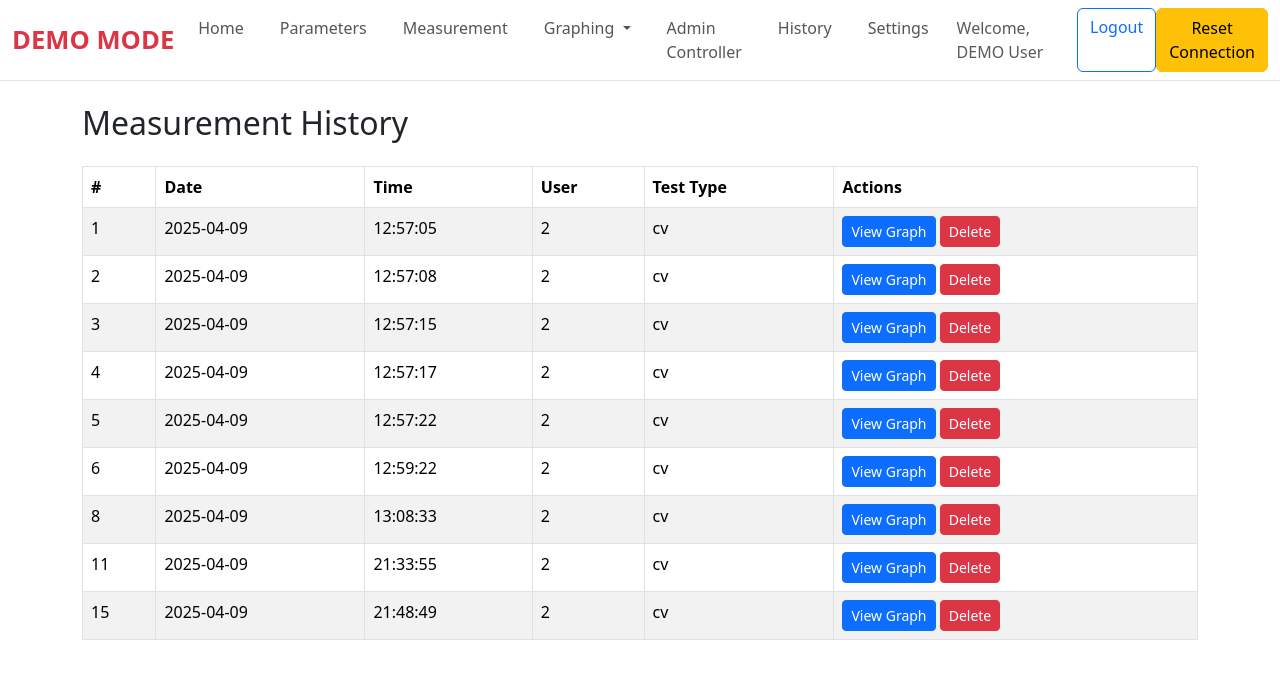
After one commit to RodolfoBaez/testingV2, a Flask app: page /history in a window 1280 px wide. The commit adds this page. Shown: the top 679 px of the page. Run offline with Flask 3, Linux system fonts and the light colour scheme; a user stored in the database is signed in; data comes from the database, SQL or seed files in the repository.

Commit message:
User settings and history page

```diff
--- a/Version2/main.py
+++ b/Version2/main.py
@@ -1,7 +1,7 @@
 import os
 from flask import Flask, render_template, request, redirect, url_for, flash, session
 from controller import controller
-from database import init_db, add_user, get_user_by_id, get_user_by_email, add_measurement
+from database import init_db, add_user, get_user_by_id, get_user_by_email, add_measurement, get_measurements
 from simulated_visacon import SimulatedVisaCon
 import sqlite3
 import csv
@@ -136,7 +136,7 @@ def measurement():
                 # Perform measurement and save to CSV
                 if measurement_type == "cv":
                     ctrl.single_config()
-                    ctrl.init_sweep()
+                    ctrl.sweep_measure()
                     data = ctrl.read_data()
                     if data:
                         ctrl.mkcsv(data)
@@ -193,116 +193,133 @@ def wizard():
         # Get the controller instance
         ctrl = get_controller()
 
-    # C-V Measurement #################################################################################################################
         if request.method == "POST":
             action = request.form.get("action")
-            if action == "set_mode":
-                # Set the machine mode based on user selection
-                mode = request.form.get("mode")
-                if mode == "ct":
-                    ctrl.set_ctfunc()  # Set to C-T mode
-                    flash("Machine set to C-T mode successfully!", "success")
-                elif mode == "cgt":
-                    ctrl.set_cgtfunc()  # Set to C-G-T mode
-                    flash("Machine set to C-G-T mode successfully!", "success")
-                else:
-                    flash("Invalid mode selected.", "error")
-            elif action == "set_connection_mode":
-                # Set the connection mode based on user selection
-                connection_mode = request.form.get("connection_mode")
-                if connection_mode == "float":
-                    ctrl.set_float()  # Set to Float mode
-                    flash("Connection set to Float mode successfully!", "success")
-                elif connection_mode == "ground":
-                    ctrl.set_ground()  # Set to Ground mode
-                    flash("Connection set to Ground mode successfully!", "success")
-                else:
-                    flash("Invalid connection mode selected.", "error")
-            elif action == "set_cable_length":
-                # Set the cable length based on user selection
-                cable_length = request.form.get("cable_length")
-                if cable_length == "1":
-                    ctrl.set_cable_1()  # Set to 0 meters
-                    flash("Cable length set to 0 meters successfully!", "success")
-                elif cable_length == "2":
-                    ctrl.set_cable_2()  # Set to 1 meter
-                    flash("Cable length set to 1 meter successfully!", "success")
-                else:
-                    flash("Invalid cable length selected.", "error")
-            elif action == "set_function":
-                # Set the function based on user selection
-                function = request.form.get("function")
-                if function == "cg": # Unique to C-V Measurement
-                    ctrl.set_cg()
-                    flash("Function set to C-G successfully!", "success")
-                elif function == "c": # Unique to C-V Measurement
-                    ctrl.set_c()
-                    flash("Function set to C successfully!", "success")
-                elif function == "g": # Unique to C-V Measurement
-                    ctrl.set_g()
-                    flash("Function set to G successfully!", "success")
-                elif function == "cgt": # Unique to C-T Measurement
-                    ctrl.set_cgtfunc()
-                    flash("Function set to C-G-T successfully!", "success")
-                elif function == "ct": # Unique to C-T Measurement
-                    ctrl.set_ctfunc()
-                    flash("Function set to C-T successfully!", "success")
-                elif function == "gt": # Unique to C-T Measurement
-                    ctrl.set_gtfunc()
-                    flash("Function set to G-T successfully!", "success")
-                else:
-                    flash("Invalid function selected.", "error")
-            elif action == "set_meas_speed":
-                # Set the measurement speed based on user selection
-                meas_speed = request.form.get("meas_speed")
-                if meas_speed == "fast":
-                    ctrl.set_fast()  # Set to Fast speed
-                    flash("Measurement speed set to Fast successfully!", "success")
-                elif meas_speed == "medium":
-                    ctrl.set_medium()  # Set to Medium speed
-                    flash("Measurement speed set to Medium successfully!", "success")
-                elif meas_speed == "slow":
-                    ctrl.set_slow()  # Set to Slow speed
-                    flash("Measurement speed set to Slow successfully!", "success")
-                else:
-                    flash("Invalid measurement speed selected.", "error")
-            elif action == "set_meas_range":
-                meas_range = request.form.get("meas_range")
-                if meas_range == "auto":
-                    ctrl.set_auto()
-                    flash("Measurement range set to Auto successfully!", "success")
-                elif meas_range == "manual1":
-                    ctrl.set_10nf()
-                    flash("Measurement range set to 10nF/10mS successfully!", "success")
-                elif meas_range == "manual2":
-                    ctrl.set_100pf()
-                    flash("Measurement range set to 100pF/1mS successfully!", "success")
-                elif meas_range == "manual3":
-                    ctrl.set_10pf()
-                    flash("Measurement range set to 1pF/100uS successfully!", "success")
-                else:
-                    flash("Invalid measurement range selected.", "error")
-            elif action == "set_sweep":
-                sweep_mode = request.form.get("sweep_mode")
-                if sweep_mode == "int":
-                    ctrl.set_int() # Internal pulse mode
-                    flash("Sweep mode set to Repeat successfully!", "success")
-                elif sweep_mode == "ext":
-                    ctrl.set_ext() # External pulse mode
-                    flash("Sweep mode set to External successfully!", "success")
-                elif sweep_mode == "hold":
-                    ctrl.set_hold() # Single pulse mode
-                    flash("Sweep mode set to Single successfully!", "success")
-                else:
-                    flash("Invalid sweep mode selected.", "error")
-            elif action == "set_sig_level":
-                sig_level = request.form.get("sig_level")
-                if sig_level == "30":
-                    ctrl.set_signal_30()
-                    flash("Signal level set to 30V successfully!", "success")
-                elif sig_level == "10":
-                    ctrl.set_signal_10()
-                    flash("Signal level set to 10V successfully!", "success")
+            match action:
+                case "start_measurement":
+                    # Start the measurement using the sweep_measure function
+                    csv_file_path = ctrl.sweep_measure()
+                    if csv_file_path:
+                        # Add the measurement to the database
+                        user = get_user_by_email(session['email'])
+                        add_measurement(user_id=user[0], test_type="Sweep", csv_file_path=csv_file_path)
+                        flash("Measurement started successfully! Data saved to CSV.", "success")
+                    else:
+                        flash("Measurement failed. No data received.", "error")
+                case "set_mode":
+                    mode = request.form.get("mode")
+                    match mode:
+                        case "ct":
+                            ctrl.set_ctfunc()
+                            flash("Machine set to C-T mode successfully!", "success")
+                        case "cgt":
+                            ctrl.set_cgtfunc()
+                            flash("Machine set to C-G-T mode successfully!", "success")
+                        case _:
+                            flash("Invalid mode selected.", "error")
+                case "set_connection_mode":
+                    connection_mode = request.form.get("connection_mode")
+                    match connection_mode:
+                        case "float":
+                            ctrl.set_float()
+                            flash("Connection set to Float mode successfully!", "success")
+                        case "ground":
+                            ctrl.set_ground()
+                            flash("Connection set to Ground mode successfully!", "success")
+                        case _:
+                            flash("Invalid connection mode selected.", "error")
+                case "set_cable_length":
+                    cable_length = request.form.get("cable_length")
+                    match cable_length:
+                        case "1":
+                            ctrl.set_cable_1()
+                            flash("Cable length set to 0 meters successfully!", "success")
+                        case "2":
+                            ctrl.set_cable_2()
+                            flash("Cable length set to 1 meter successfully!", "success")
+                        case _:
+                            flash("Invalid cable length selected.", "error")
+                case "set_function":
+                    function = request.form.get("function")
+                    match function:
+                        case "cg":
+                            ctrl.set_cg()
+                            flash("Function set to C-G successfully!", "success")
+                        case "c":
+                            ctrl.set_c()
+                            flash("Function set to C successfully!", "success")
+                        case "g":
+                            ctrl.set_g()
+                            flash("Function set to G successfully!", "success")
+                        case "cgt":
+                            ctrl.set_cgtfunc()
+                            flash("Function set to C-G-T successfully!", "success")
+                        case "ct":
+                            ctrl.set_ctfunc()
+                            flash("Function set to C-T successfully!", "success")
+                        case "gt":
+                            ctrl.set_gtfunc()
+                            flash("Function set to G-T successfully!", "success")
+                        case _:
+                            flash("Invalid function selected.", "error")
+                case "set_meas_speed":
+                    meas_speed = request.form.get("meas_speed")
+                    match meas_speed:
+                        case "fast":
+                            ctrl.set_fast()
+                            flash("Measurement speed set to Fast successfully!", "success")
+                        case "medium":
+                            ctrl.set_medium()
+                            flash("Measurement speed set to Medium successfully!", "success")
+                        case "slow":
+                            ctrl.set_slow()
+                            flash("Measurement speed set to Slow successfully!", "success")
+                        case _:
+                            flash("Invalid measurement speed selected.", "error")
+                case "set_meas_range":
+                    meas_range = request.form.get("meas_range")
+                    match meas_range:
+                        case "auto":
+                            ctrl.set_auto()
+                            flash("Measurement range set to Auto successfully!", "success")
+                        case "manual1":
+                            ctrl.set_10nf()
+                            flash("Measurement range set to 10nF/10mS successfully!", "success")
+                        case "manual2":
+                            ctrl.set_100pf()
+                            flash("Measurement range set to 100pF/1mS successfully!", "success")
+                        case "manual3":
+                            ctrl.set_10pf()
+                            flash("Measurement range set to 1pF/100uS successfully!", "success")
+                        case _:
+                            flash("Invalid measurement range selected.", "error")
+                case "set_sweep":
+                    sweep_mode = request.form.get("sweep_mode")
+                    match sweep_mode:
+                        case "int":
+                            ctrl.set_int()
+                            flash("Sweep mode set to Repeat successfully!", "success")
+                        case "ext":
+                            ctrl.set_ext()
+                            flash("Sweep mode set to External successfully!", "success")
+                        case "hold":
+                            ctrl.set_hold()
+                            flash("Sweep mode set to Single successfully!", "success")
+                        case _:
+                            flash("Invalid sweep mode selected.", "error")
+                case "set_sig_level":
+                    sig_level = request.form.get("sig_level")
+                    match sig_level:
+                        case "30":
+                            ctrl.set_signal_30()
+                            flash("Signal level set to 30V successfully!", "success")
+                        case "10":
+                            ctrl.set_signal_10()
+                            flash("Signal level set to 10V successfully!", "success")
+                        case _:
+                            flash("Invalid signal level selected.", "error")
+                case _:
+                    flash("Invalid action selected.", "error")
 
         return render_template("wizard.html", connection_type="Real Connection", settings=session["settings"])
     except Exception as e:
@@ -421,6 +438,105 @@ def reset_connection():
 
     return redirect(request.referrer or url_for("home"))
 
+@app.route('/history', methods=["GET"])
+def history():
+    # Check if the user is logged in
+    if 'email' not in session:
+        flash("Please log in to access this page.", "error")
+        return redirect(url_for("login"))
+
+    # Get the user information
+    user = get_user_by_email(session['email'])
+    if not user:
+        flash("User not found. Please log in again.", "error")
+        return redirect(url_for("login"))
+
+    # Fetch measurements for the logged-in user
+    measurements = get_measurements(user_id=user[0])  # user[0] is the user ID
+
+    return render_template("history.html", measurements=measurements)
+
+@app.route('/view_measurement/<int:measurement_id>', methods=["GET"])
+def view_measurement(measurement_id):
+    # Check if the user is logged in
+    if 'email' not in session:
+        flash("Please log in to access this page.", "error")
+        return redirect(url_for("login"))
+
+    # Fetch the measurement data by ID
+    conn = sqlite3.connect(DB_path)
+    cursor = conn.cursor()
+    cursor.execute('''
+        SELECT measurement_id, date_recorded, time_recorded, user_id, test_type, csv_file_path
+        FROM measurements WHERE measurement_id = ?
+    ''', (measurement_id,))
+    measurement = cursor.fetchone()
+    conn.close()
+
+    if not measurement:
+        flash("Measurement not found.", "error")
+        return redirect(url_for("history"))
+
+    # Pass the measurement data and CSV file path to the wizard graph template
+    return render_template("wizardgraph.html", graph_settings={"measurement": measurement, "csv_file_path": measurement[5]})
+
+@app.route('/delete_measurement/<int:measurement_id>', methods=["POST"])
+def delete_measurement(measurement_id):
+    # Check if the user is logged in
+    if 'email' not in session:
+        flash("Please log in to access this page.", "error")
+        return redirect(url_for("login"))
+
+    # Delete the measurement from the database
+    conn = sqlite3.connect(DB_path)
+    cursor = conn.cursor()
+    cursor.execute('''
+        DELETE FROM measurements WHERE measurement_id = ?
+    ''', (measurement_id,))
+    conn.commit()
+    conn.close()
+
+    flash("Measurement deleted successfully.", "success")
+    return redirect(url_for("history"))
+
+@app.route('/settings', methods=["GET", "POST"])
+def settings():
+    # Check if the user is logged in
+    if 'email' not in session:
+        flash("Please log in to access this page.", "error")
+        return redirect(url_for("login"))
+
+    # Prevent the demo user from accessing the settings page
+    if session['email'] == "demo@example.com":
+        flash("Demo user cannot access the settings page.", "error")
+        return redirect(url_for("home"))
+
+    # Get the current user
+    user = get_user_by_email(session['email'])
+    if not user:
+        flash("User not found. Please log in again.", "error")
+        return redirect(url_for("login"))
+
+    if request.method == "POST":
+        new_email = request.form.get("email")
+        new_password = request.form.get("password")
+
+        # Update the user's email and/or password
+        conn = sqlite3.connect(DB_path)
+        cursor = conn.cursor()
+        if new_email:
+            cursor.execute("UPDATE users SET email = ? WHERE id = ?", (new_email, user[0]))
+            session['email'] = new_email  # Update session email
+        if new_password:
+            cursor.execute("UPDATE users SET password = ? WHERE id = ?", (new_password, user[0]))
+        conn.commit()
+        conn.close()
+
+        flash("Settings updated successfully!", "success")
+        return redirect(url_for("settings"))
+
+    return render_template("settings.html", user=user)
+
 # USER PAGES ################################################################################################################################################
 @app.route('/login', methods=["POST", "GET"])
 def login():
@@ -480,8 +596,8 @@ def logout():
 
 if __name__ == '__main__':
     # Create a WebView window
-    webview.create_window('HP 4280A Controller', app)  # Pass the Flask app to the WebView window
-    webview.start()
+    #webview.create_window('HP 4280A Controller', app)  # Pass the Flask app to the WebView window
+    #webview.start()
 
     # Start the Flask app via web browser
-    ##app.run(debug=True, host="0.0.0.0", port=5001)
+    app.run(debug=True, host="0.0.0.0", port=5001)
--- a/Version2/templates/base.html
+++ b/Version2/templates/base.html
@@ -95,10 +95,10 @@
                         <a class="nav-link" aria-current="page" href="/">Home</a>
                     </li>
                     <li class="nav-item">
-                        <a class="nav-link" href="/measurement">Measurement</a>
+                        <a class="nav-link" href="/measurement">Parameters</a>
                     </li>
                     <li class="nav-item">
-                        <a class="nav-link" href="/wizard">Wizard</a>
+                        <a class="nav-link" href="/wizard">Measurement</a>
                     </li>
                     <li class="nav-item dropdown">
                         <a class="nav-link dropdown-toggle" href="#" id="navbarDropdown" role="button" aria-haspopup="true" aria-expanded="false">
@@ -113,6 +113,16 @@
                     </li>
                     <li class="nav-item">
                         <a class="nav-link" href="/documentation">Admin Controller</a>
+                    </li>
+                    <li class="nav-item">
+                        <a class="nav-link" href="/history">History</a>
+                    </li>
+                    <li class="nav-item">
+                        {% if email != "demo@example.com" %}
+                            <a class="nav-link" href="{{ url_for('settings') }}">Settings</a>
+                        {% else %}
+                            <a class="nav-link disabled" href="#" tabindex="-1" aria-disabled="true">Settings</a>
+                        {% endif %}
                     </li>
                 </ul>
                 <div class="d-flex">
--- /dev/null
+++ b/Version2/templates/history.html
@@ -0,0 +1,42 @@
+{% extends "base.html" %}
+
+{% block title %}Measurement History{% endblock %}
+
+{% block content %}
+<div class="container mt-4">
+    <h2 class="mb-4">Measurement History</h2>
+    {% if measurements %}
+        <table class="table table-striped table-bordered">
+            <thead>
+                <tr>
+                    <th>#</th>
+                    <th>Date</th>
+                    <th>Time</th>
+                    <th>User</th>
+                    <th>Test Type</th>
+                    <th>Actions</th>
+                </tr>
+            </thead>
+            <tbody>
+                {% for measurement in measurements %}
+                    <tr>
+                        <td>{{ measurement[0] }}</td> <!-- Measurement ID -->
+                        <td>{{ measurement[1] }}</td> <!-- Date -->
+                        <td>{{ measurement[2] }}</td> <!-- Time -->
+                        <td>{{ measurement[3] }}</td> <!-- Full Name -->
+                        <td>{{ measurement[4] }}</td> <!-- Test Type -->
+                        <td>
+                            <a href="{{ url_for('view_measurement', measurement_id=measurement[0]) }}" class="btn btn-primary btn-sm">View Graph</a>
+                            <form action="{{ url_for('delete_measurement', measurement_id=measurement[0]) }}" method="POST" style="display:inline;">
+                                <button type="submit" class="btn btn-danger btn-sm" onclick="return confirm('Are you sure you want to delete this measurement?');">Delete</button>
+                            </form>
+                        </td>
+                    </tr>
+                {% endfor %}
+            </tbody>
+        </table>
+    {% else %}
+        <p>No measurements found.</p>
+    {% endif %}
+</div>
+{% endblock %}
```
Also changed, not shown: Version2/controller.py (+7 -2 lines), Version2/database.py (+5 -4 lines), Version2/templates/settings.html (added, +21 -0 lines), Version2/templates/wizard.html (+6 -1 lines), Version2/templates/wizardgraph.html (+82 -20 lines), Version2/static/ng_splash.png (added).
